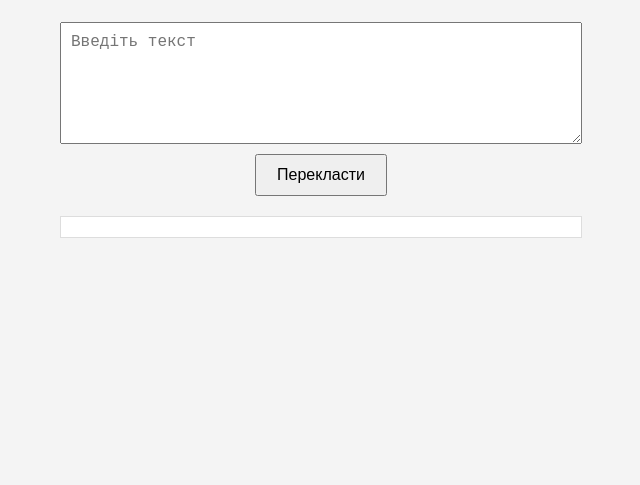
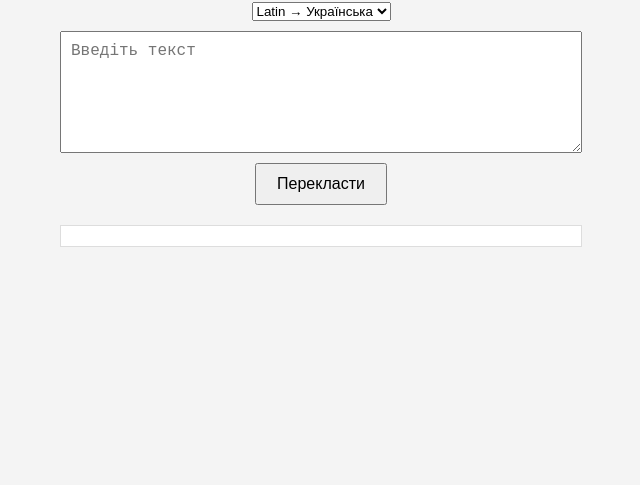
Before and after one commit to trigon1mk/Latin_lang, a plain HTML site: page index.html in a window 1280 px wide. Shown: the part 315-800 px from the top of the page, without its empty margins (319-959 px from the left). Drawn offline with Linux system fonts and the light colour scheme.

Commit message:
Update index.html

```diff
--- a/index.html
+++ b/index.html
@@ -7,10 +7,14 @@
   <link rel="stylesheet" href="style.css">
 </head>
 <body>
-  <h1>Latin Translator</h1>
-  <textarea id="input" placeholder="Введіть текст"></textarea>
-  <button id="translate">Перекласти</button>
-  <div id="output"></div>
-  <script src="translator.js"></script>
+ <h1>Latin Translator</h1>
+<select id="language">
+  <option value="latin-to-ukrainian">Latin → Українська</option>
+  <option value="ukrainian-to-latin">Українська → Latin</option>
+</select>
+<textarea id="input" placeholder="Введіть текст"></textarea>
+<button id="translate">Перекласти</button>
+<div id="output"></div>
+<script src="translator.js"></script>
 </body>
 </html>
```
